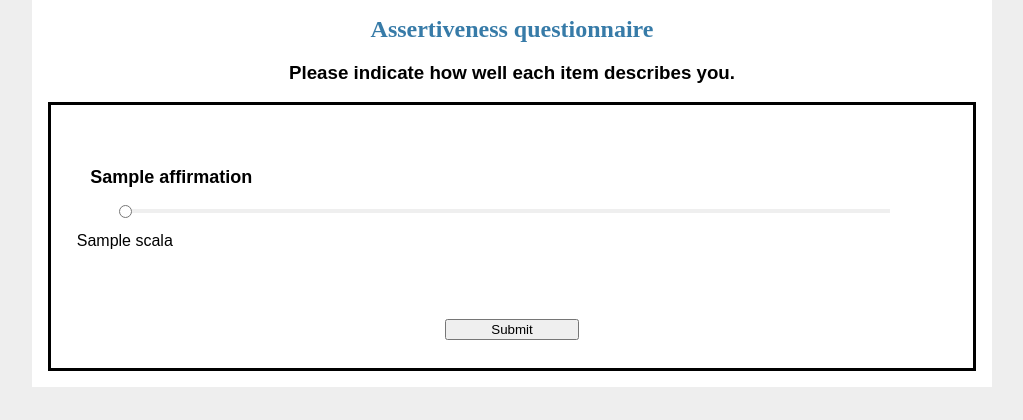
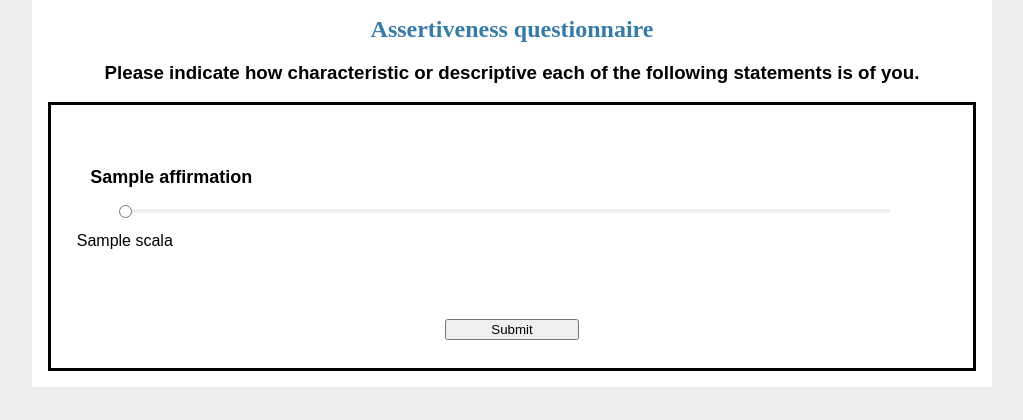
Before and after one commit to afranck64/ultimatum, a Flask app: template survey/templates/tasks/ras.html in a window 1280 px wide. Shown: the part 44-464 px from the top of the page, without its empty margins (128-1151 px from the left). Run offline with Flask 2, Linux system fonts and the light colour scheme; the template is opened without the code that fills it: most values are stand-ins (such as "Sample title", 1, 10 or a date in 2020); parts of the project's set-up code (start-up, migrations or seed data) failed here and were passed over; some libraries are stand-ins or nearby versions.

Commit message:
update task description

```diff
--- a/survey/templates/tasks/ras.html
+++ b/survey/templates/tasks/ras.html
@@ -9,7 +9,7 @@
 {% block content %}
 
 <h1 align="center"> Assertiveness questionnaire </h1>
-<h3 align="center">Please indicate how well each item describes you.</h3>
+<h3 align="center">Please indicate how characteristic or descriptive each of the following statements is of you.</h3>
 
 <div class="wrap" style="border:3px solid black" >
 
```
